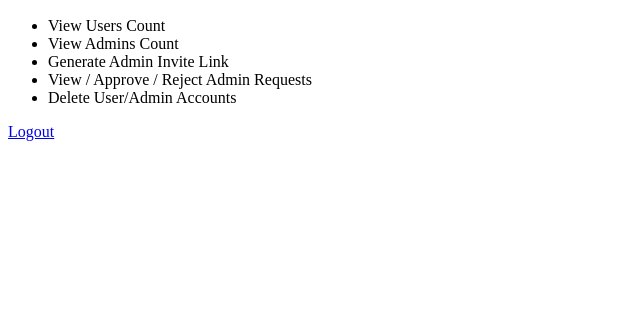
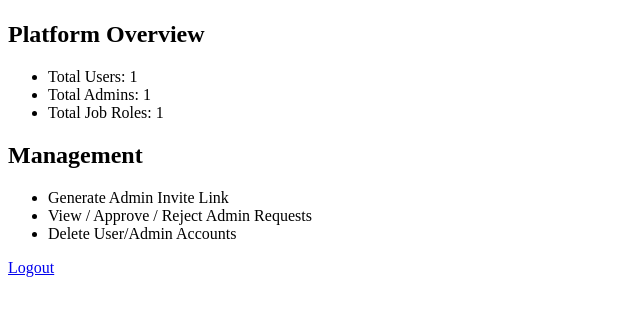
Before and after one commit to Manojmani123/AI-Career-Development-Platform, a Django app: template career_app/templates/career_app/Super_admin_dashboard.html in a window 1280 px wide. Shown: the part 83-399 px from the top of the page, without its empty margins (0-640 px from the left). Run offline with Django 3.2, Linux system fonts and the light colour scheme; the template is opened without the code that fills it: most values are stand-ins (such as "Sample title", 1, 10 or a date in 2020).

Commit message:
Added super admin dashboard counts

```diff
--- a/career_app/templates/career_app/Super_admin_dashboard.html
+++ b/career_app/templates/career_app/Super_admin_dashboard.html
@@ -2,9 +2,17 @@
 
 <p>Welcome, {{ request.user.username }}</p>
 
+<h2>Platform Overview</h2>
+
 <ul>
-    <li>View Users Count</li>
-    <li>View Admins Count</li>
+    <li>Total Users: {{ total_users }}</li>
+    <li>Total Admins: {{ total_admins }}</li>
+    <li>Total Job Roles: {{ total_job_roles }}</li>
+</ul>
+
+<h2>Management</h2>
+
+<ul>
     <li>Generate Admin Invite Link</li>
     <li>View / Approve / Reject Admin Requests</li>
     <li>Delete User/Admin Accounts</li>
```
Also changed, not shown: career_app/views.py (+15 -0 lines).
